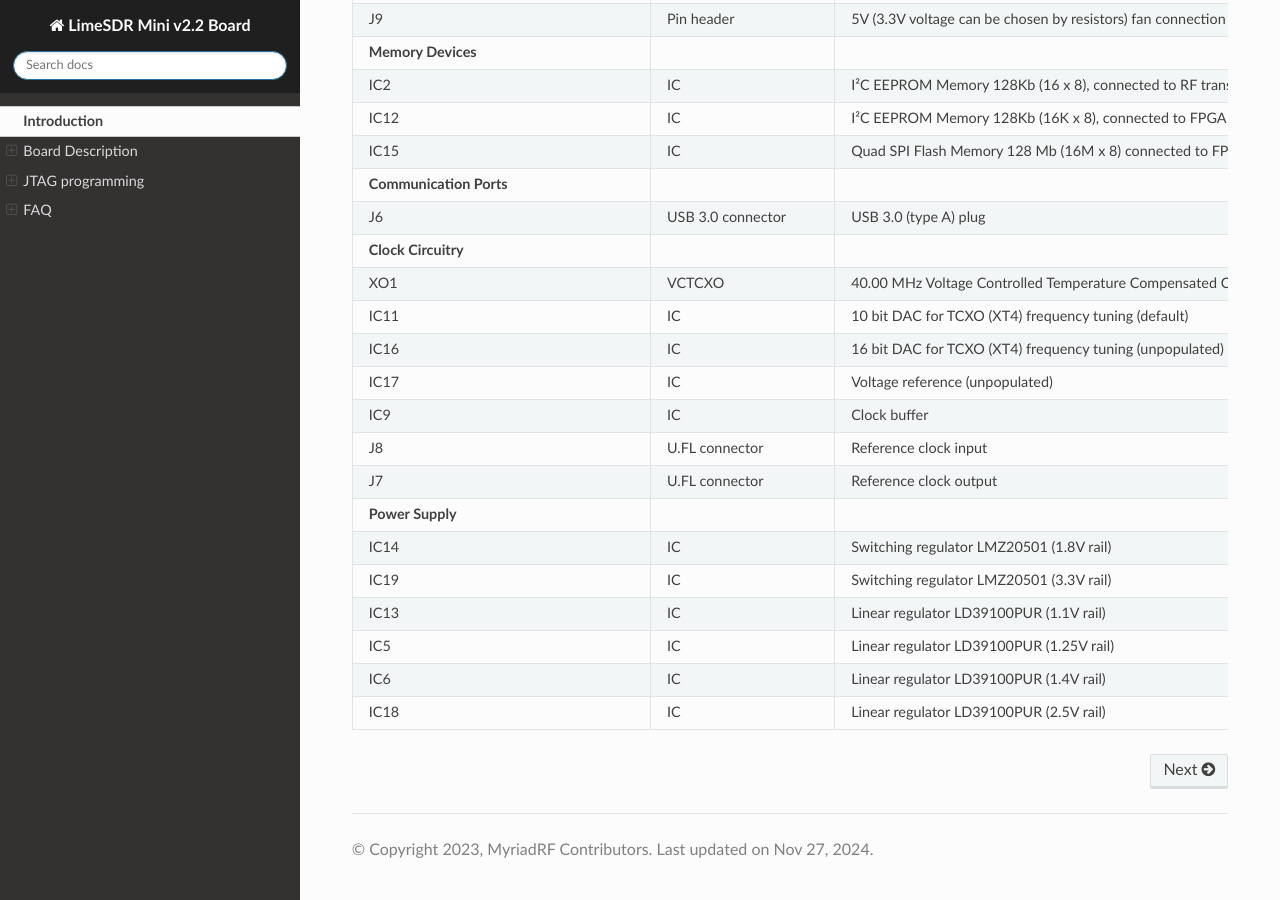
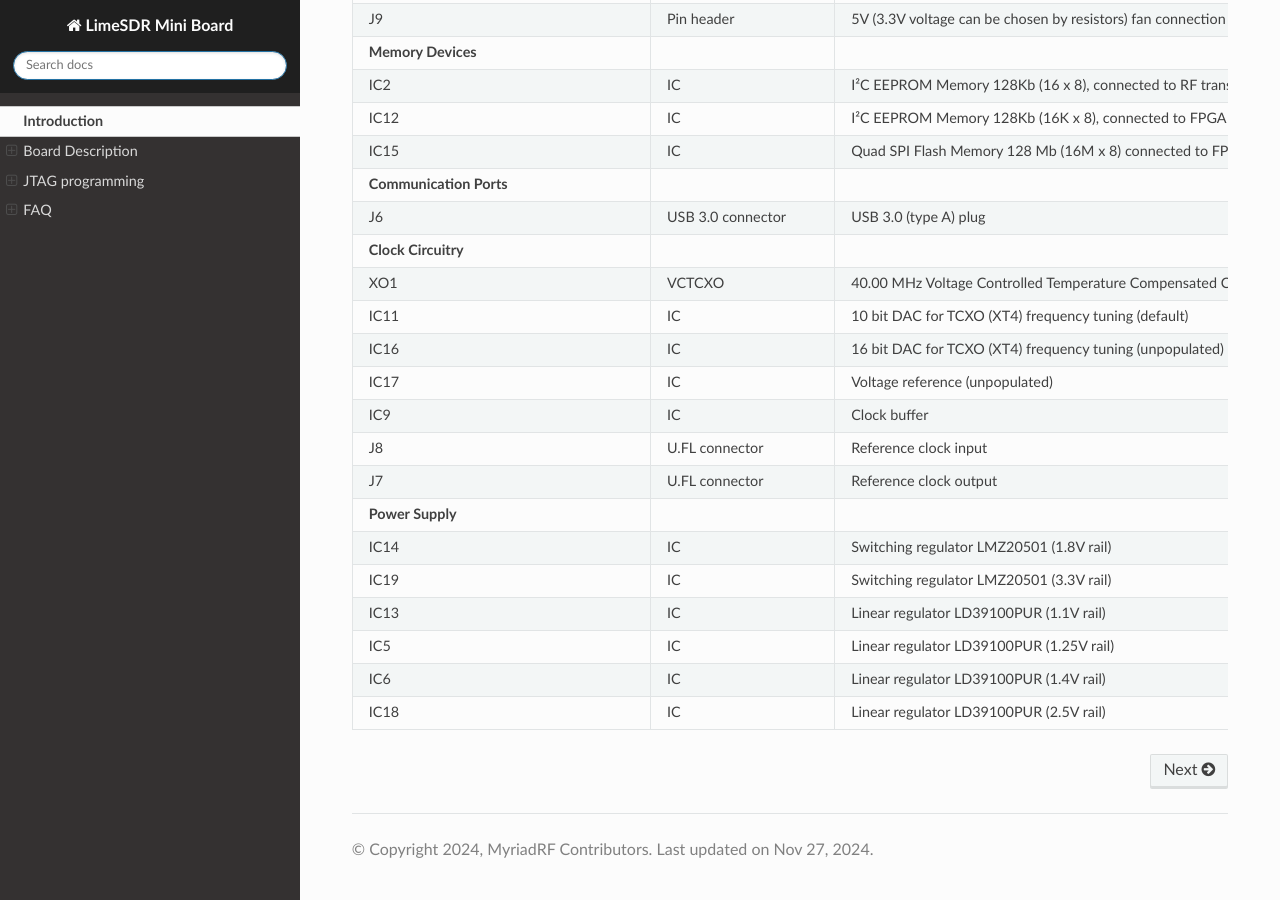
Before and after one commit to myriadrf/LimeSDR-Mini-v2, a Sphinx documentation site: the page built from docs/index.rst, in a window 1280 px wide and 900 px high, scrolled down 3834 px. Built offline with Sphinx 7.4.7 and the Read the Docs theme 3.1.0, drawn with Linux system fonts in a browser that asks for light colours.

```diff
--- a/docs/conf.py
+++ b/docs/conf.py
@@ -18,8 +18,8 @@ import sphinx_rtd_theme
 
 # -- Project information -----------------------------------------------------
 
-project = 'LimeSDR Mini v2.2 Board'
-copyright = '2023, MyriadRF Contributors'
+project = 'LimeSDR Mini Board'
+copyright = '2024, MyriadRF Contributors'
 author = 'Lime Microsystems'
 
 # The full version, including alpha/beta/rc tags
@@ -38,7 +38,8 @@ extensions = [
     'sphinx.ext.intersphinx',
     'sphinx.ext.mathjax',
     'sphinx-mathjax-offline',
-    'sphinx_rtd_theme'
+    'sphinx_rtd_theme',
+    'sphinx_tabs.tabs'
 ]
 
 # Add any paths that contain templates here, relative to this directory.
--- a/docs/requirements.txt
+++ b/docs/requirements.txt
@@ -16,6 +16,7 @@ snowballstemmer==2.1.0
 Sphinx==4.1.2
 sphinx-mathjax-offline==0.0.1
 sphinx-rtd-theme==0.5.2
+sphinx-tabs==3.4.7
 sphinxcontrib-applehelp==1.0.2
 sphinxcontrib-devhelp==1.0.2
 sphinxcontrib-htmlhelp==2.0.0
```
